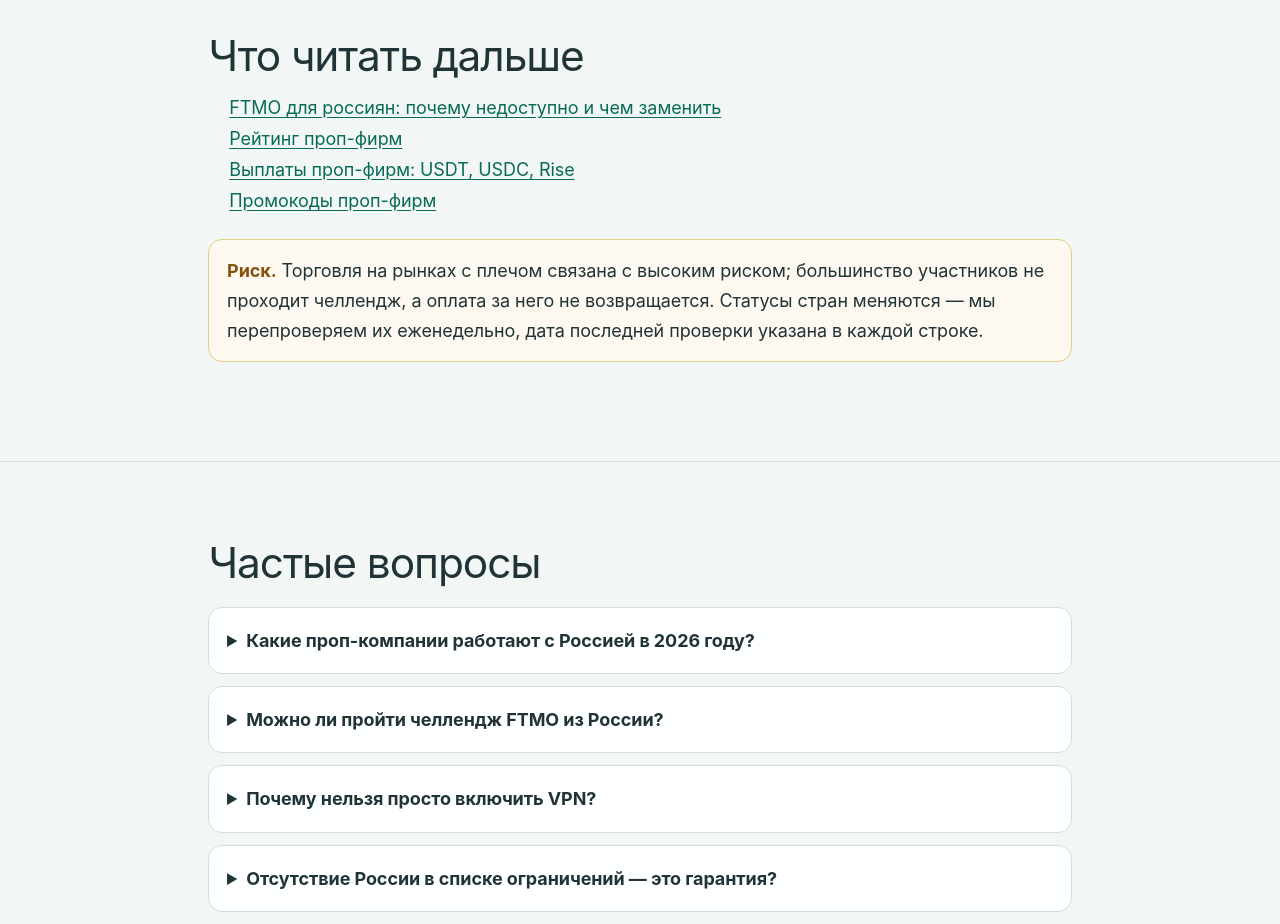
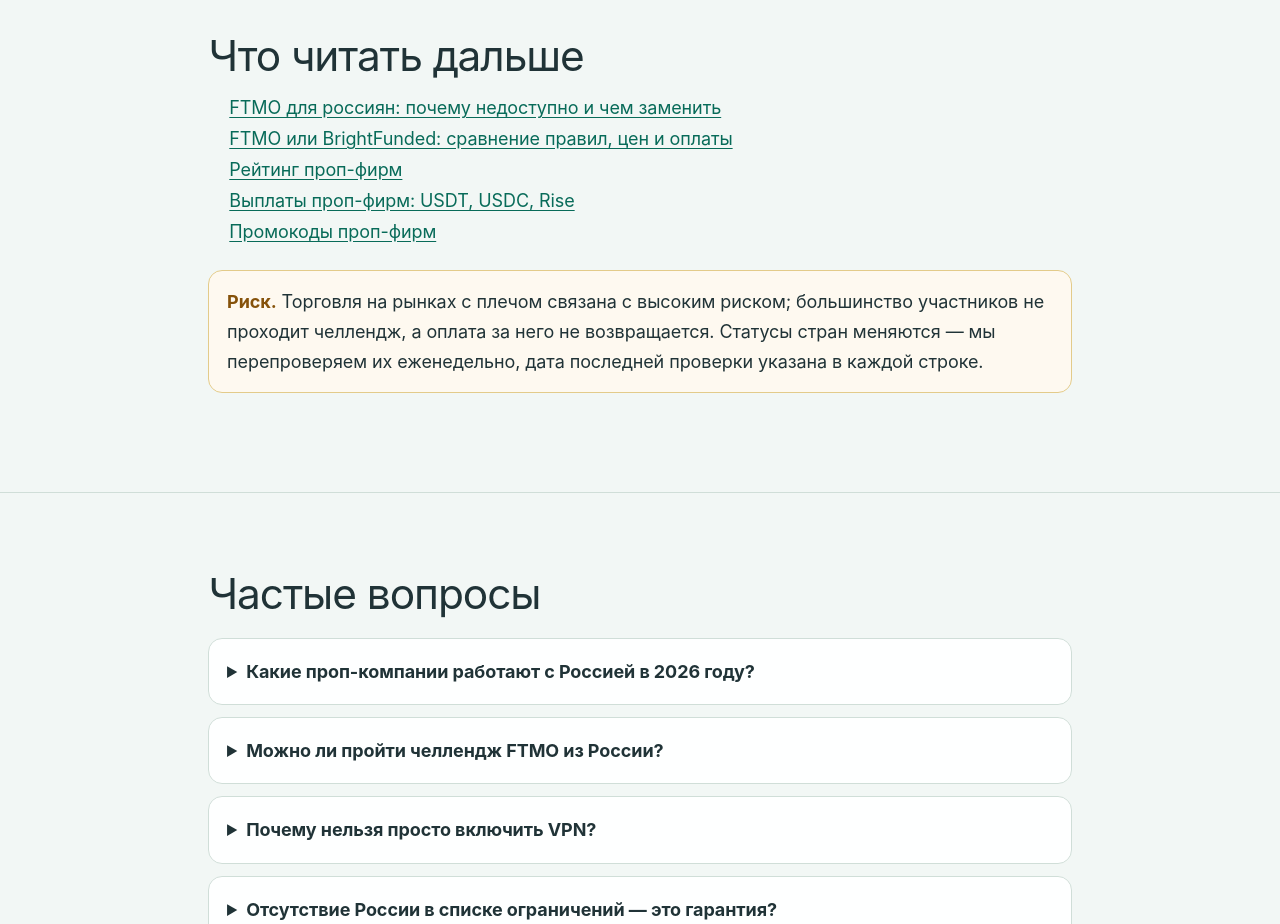
Before and after one commit to Vilmanis99/tradersfund, a Next.js app: page /ru/dlya-russkoyazychnykh-treyderov in a window 1280 px wide. Shown: the part 8620-9544 px from the top of the page. Built offline with nearby package versions, Linux system fonts and the light colour scheme; no server answers.

Commit message:
RU: inlinks to /ru/ftmo-vs-bright-funded from dlya-russkoyazychnykh-treyderov and fundednext-vs-fundingpips (crawl needs >=4)

```diff
--- a/app/ru/dlya-russkoyazychnykh-treyderov/page.tsx
+++ b/app/ru/dlya-russkoyazychnykh-treyderov/page.tsx
@@ -338,6 +338,7 @@ export default function RussiaAvailabilityPage() {
           <h2>Что читать дальше</h2>
           <ul>
             <li><Link href="/ru/ftmo-dlya-rossiyan">FTMO для россиян: почему недоступно и чем заменить</Link></li>
+            <li><Link href="/ru/ftmo-vs-bright-funded">FTMO или BrightFunded: сравнение правил, цен и оплаты</Link></li>
             <li><Link href="/ru/luchshie-prop-firmy">Рейтинг проп-фирм</Link></li>
             <li><Link href="/ru/vyplaty-prop-firm">Выплаты проп-фирм: USDT, USDC, Rise</Link></li>
             <li><Link href="/ru/promokody-prop-firm">Промокоды проп-фирм</Link></li>
--- a/app/ru/fundednext-vs-fundingpips/page.tsx
+++ b/app/ru/fundednext-vs-fundingpips/page.tsx
@@ -434,7 +434,8 @@ export default function RussianFundedNextVsFundingPipsPage() {
           <p className="ru-source-line">
             Партнёрские ссылки не заменяют проверку профиля. Если рассматриваете взнос в EUR, откройте{' '}
             <Link href="/ru/obzor-bright-funded">обзор BrightFunded</Link> и{' '}
-            <Link href="/ru/fundednext-vs-bright-funded">его сравнение с FundedNext</Link>. Валюта оплаты — отдельный критерий, не доказательство доступности.
+            <Link href="/ru/fundednext-vs-bright-funded">его сравнение с FundedNext</Link> или{' '}
+            <Link href="/ru/ftmo-vs-bright-funded">с FTMO</Link>. Валюта оплаты — отдельный критерий, не доказательство доступности.
           </p>
         </div>
       </section>
```
